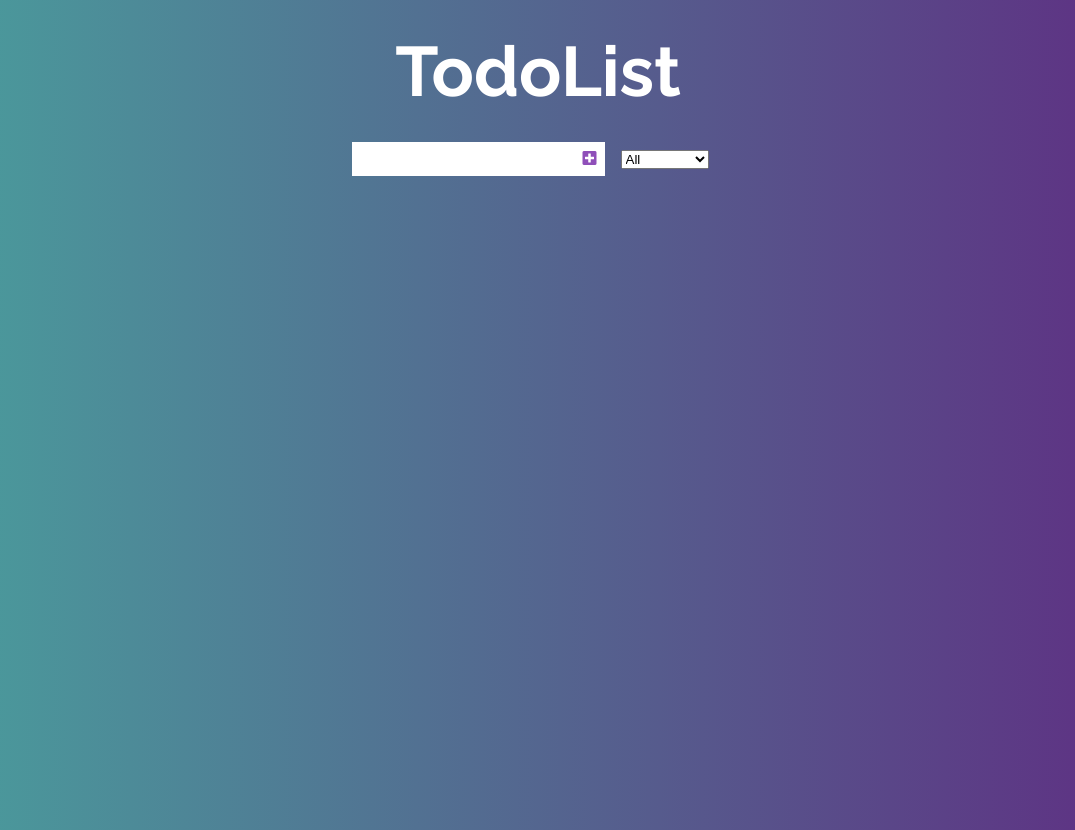
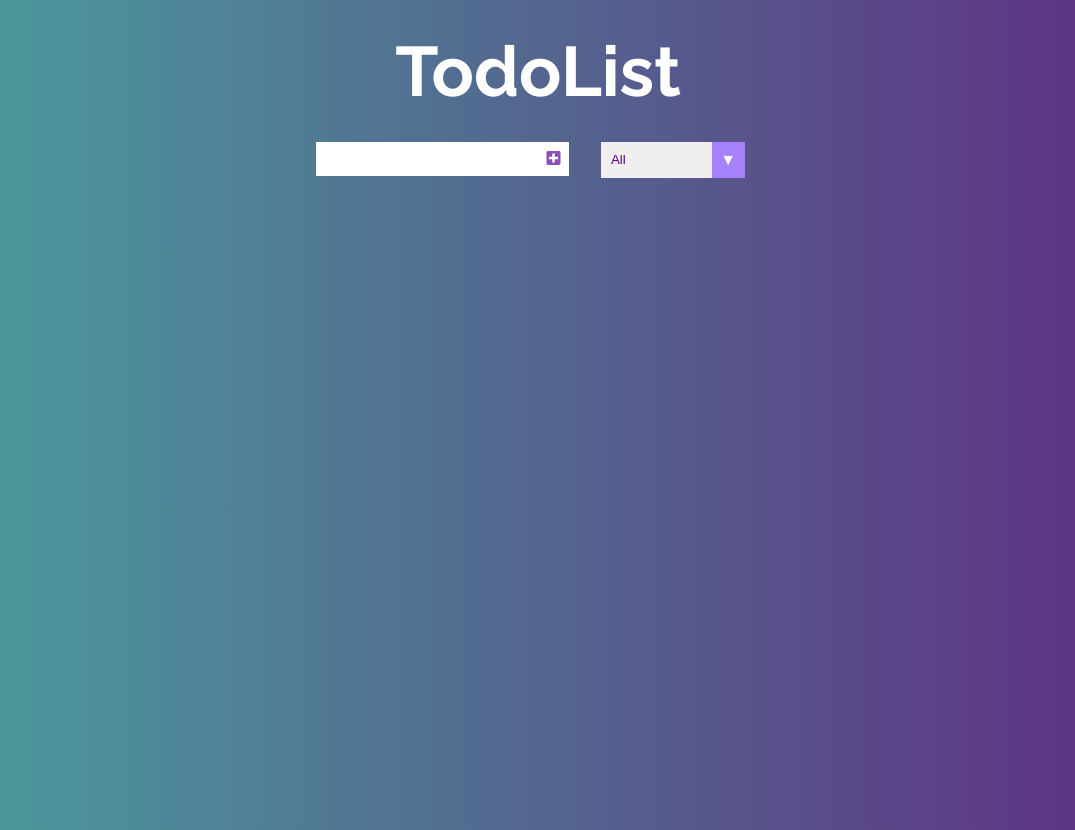
Before and after one commit to nikethanrai/todoapp, a React (Create React App) app: page / in a window 1280 px wide. Shown: the whole page, without its empty margins (102-1177 px from the left). Built offline with nearby package versions, Linux system fonts and the light colour scheme.

Commit message:
Update App.css

```diff
--- a/src/App.css
+++ b/src/App.css
@@ -92,12 +92,14 @@ form button:hover{
 .completed {
   text-decoration: line-through;
   opacity: 0.5;
+
 }
 
 
 .complete-btn{
   background: rgb(186, 235, 167);
   color: rgb(52, 189, 52);
+
 }
 .complete-btn:hover{
   background: rgb(52, 189, 52);
@@ -113,3 +115,38 @@ form button:hover{
   color:white;
 
 }
+select{
+  -webkit-appearance: none;
+  -moz-appearance: none;
+  appearance: none;
+  outline: none;
+  border: none;
+}
+.select{
+  margin:1rem;
+  position: relative;
+  overflow: hidden;
+
+}
+select{
+  color:hsl(276, 99%, 28%);
+  width:8rem;
+  cursor: pointer;
+  padding:.65rem;
+}
+.select::after{
+  content: '\25BC';
+
+  border: none;
+  position: absolute;
+  background: rgb(166, 130, 250);
+  top:1;
+  right: 0;
+  padding:.53rem;
+  pointer-events: none;
+  transition: all 0.3s ease;
+}
+.select:hover::after{
+  background: white;
+  color: rgb(166, 130, 250)
+}
```
